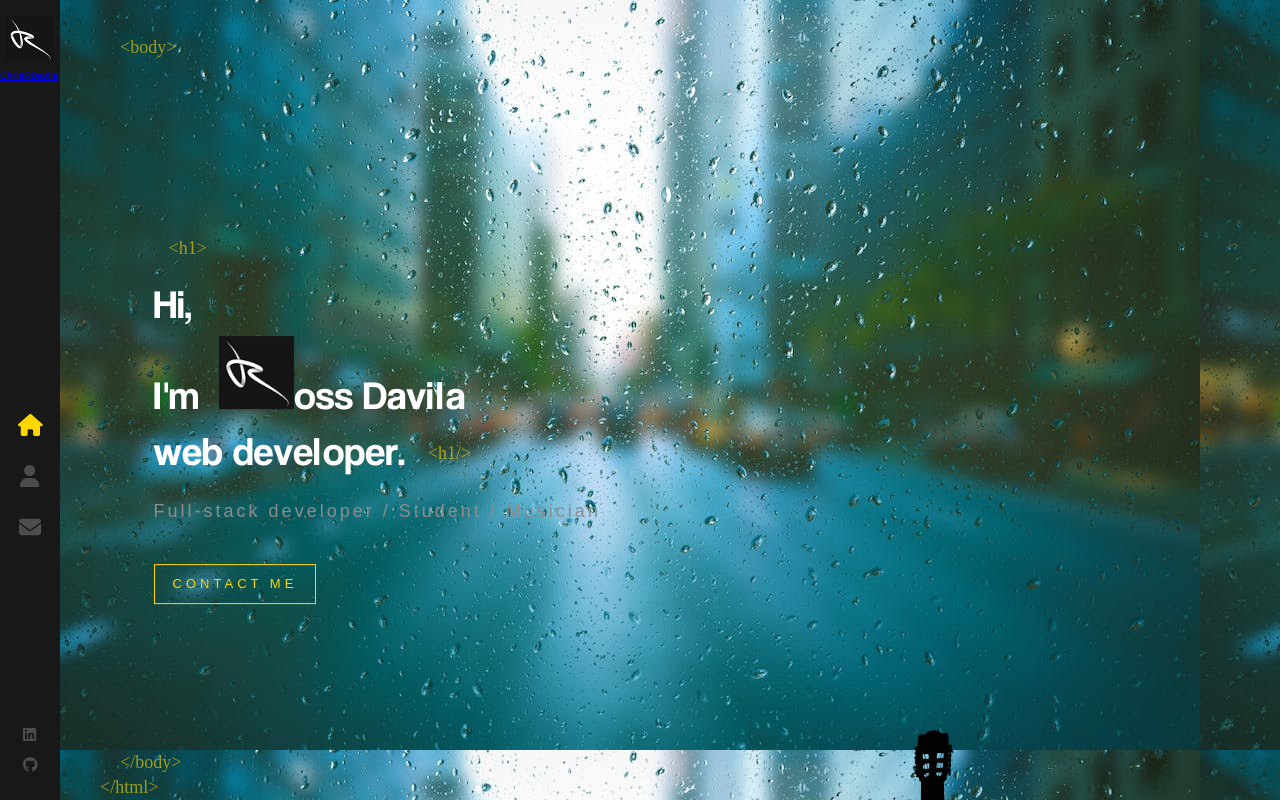
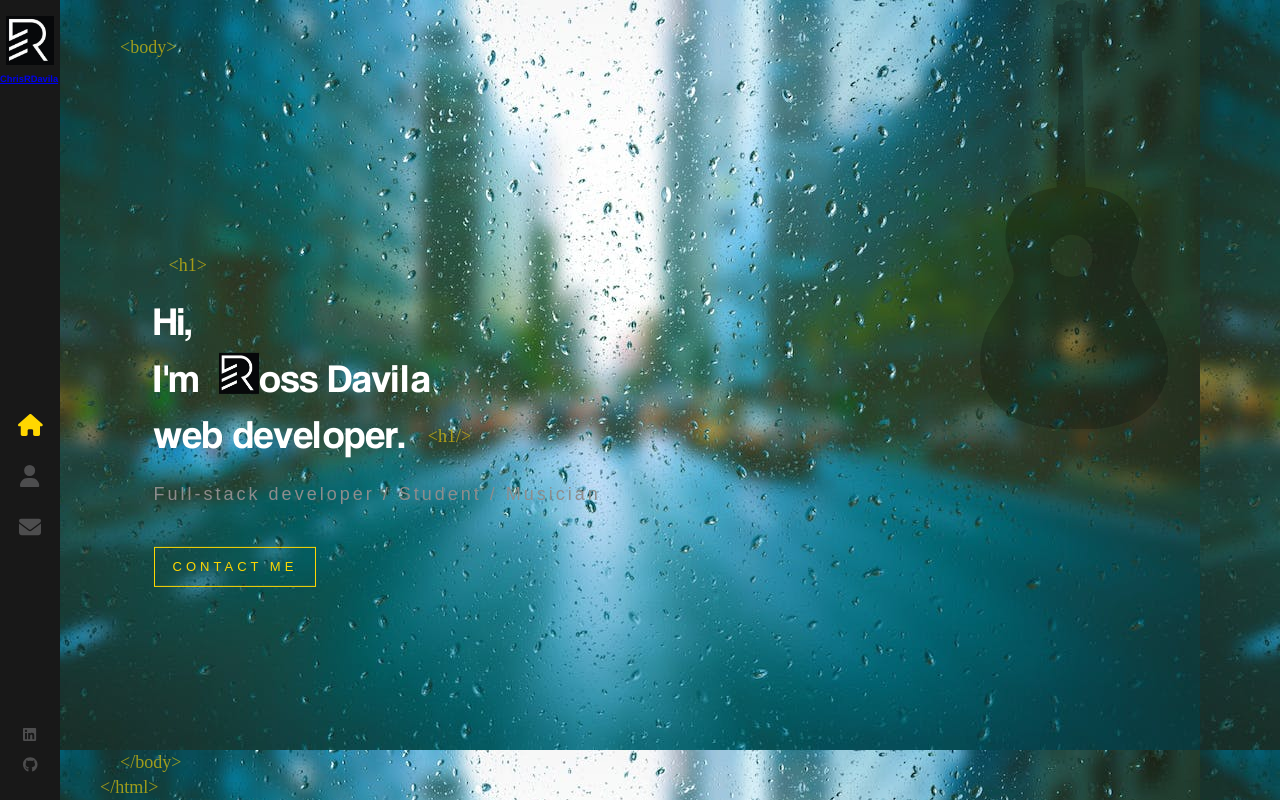
Before and after one commit to ChrisRDavila/practice-portfolio, a React (Create React App) app: page / in a window 1280 px wide. Shown: the top 800 px of the page. Built offline with nearby package versions, Linux system fonts and the light colour scheme.

Commit message:
ADd guitar silhoutte in space between buildings
Co-authored-by: Aaron Mejia <mejia-dev@users.noreply.github.com>

```diff
--- a/src/components/Home/Guitar/index.scss
+++ /dev/null
@@ -1,14 +0,0 @@
-.guitar-container {
-  z-index: 0;
-  width: 400px;
-  height: 60px;
-  position: absolute;
-  top: 0;
-  right: 15%;
-  bottom: 0;
-  left: auto;
-  margin: auto;
-  // display: flex;
-
-
-}
--- a/src/components/Home/index.js
+++ b/src/components/Home/index.js
@@ -1,9 +1,8 @@
 import { Link} from 'react-router-dom';
-import LogoTitle from '../../assets/images/logo-r.png';
+import LogoTitle from '../../assets/images/logo-r.jpeg';
 import './index.scss';
 import AnimatedLetters from '../AnimatedLetters';
 import { useEffect, useState } from 'react'
-import Guitar from './Guitar';
 
 
 const Home = () => {
@@ -47,7 +46,7 @@ const Home = () => {
             CONTACT ME
             </Link>
         </div>
-        <Guitar/>
+
       </div>
   );
 }
--- a/src/components/Home/index.scss
+++ b/src/components/Home/index.scss
@@ -43,8 +43,9 @@
     }
 
     img {
-      width: 75px;
+      width: 40px;
       margin-top: 4px;
+      margin-bottom: -2px;
       margin-left: 20px;
       opacity: 0;
       height: auto;
@@ -86,6 +87,11 @@
   }
 }
 
+.side-guitar {
+
+  left: 10%
+}
+
 // .picture {
 //   float: right;
 //   position: absolute;
--- /dev/null
+++ b/src/components/Layout/Guitar/index.scss
@@ -0,0 +1,17 @@
+.guitar-container {
+  z-index: 0;
+  width: 300px;
+  opacity: 20%;
+  // height: 60px;
+  // position: absolute;
+  // top: 0;
+  // right: 15%;
+  bottom: 50%;
+  // left: auto;
+  // margin: auto;
+  display: flex;
+margin-left: 25%;
+float: right;
+
+
+}
--- a/src/components/Layout/index.js
+++ b/src/components/Layout/index.js
@@ -1,10 +1,14 @@
 import './index.scss';
 import SideBar from '../Sidebar';
 import { Outlet } from 'react-router-dom';
+import Guitar from './Guitar';
 
 const Layout = () => {
   return (
   <div className='App'>
+    <div className='side-guitar'>
+      <Guitar/>
+    </div>
   <SideBar />
   <div className='page'>
     <span className='tags top-tags'>&lt;body&gt;</span>
--- a/src/components/Layout/index.scss
+++ b/src/components/Layout/index.scss
@@ -40,3 +40,8 @@
   animation: fadeIn 1s forwards;
   animation-delay: 1s;
 }
+
+// .side-guitar {
+//   float: right;
+//   background: red;
+// }
--- a/src/components/Sidebar/index.js
+++ b/src/components/Sidebar/index.js
@@ -1,6 +1,6 @@
 import { Link, NavLink} from 'react-router-dom';
 import './index.scss';
-import LogoR from '../../assets/images/logo-r.png';
+import LogoR from '../../assets/images/logo-r.jpeg';
 import { FontAwesomeIcon } from '@fortawesome/react-fontawesome';
 import { faHome, faUser, faEnvelope } from '@fortawesome/free-solid-svg-icons';
 import { faLinkedin, faGithub } from '@fortawesome/free-brands-svg-icons';
```
Also changed, not shown: src/assets/images/logo-r.jpeg (added), src/components/Layout/Guitar/index.js (renamed from src/components/Home/Guitar/index.js).
